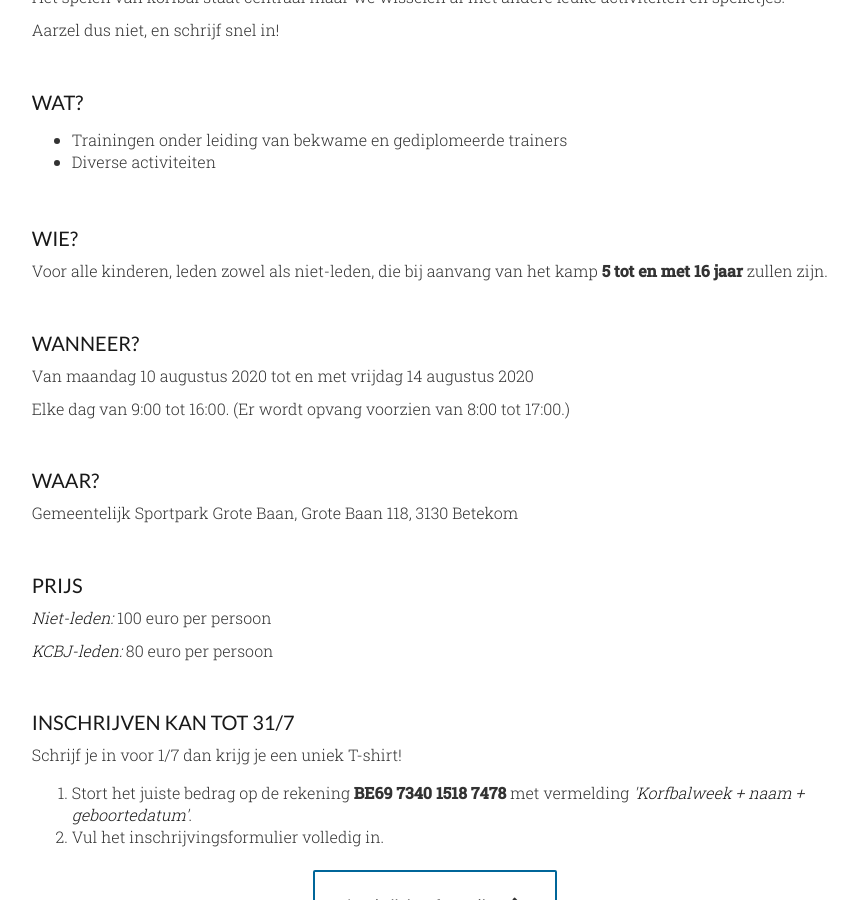
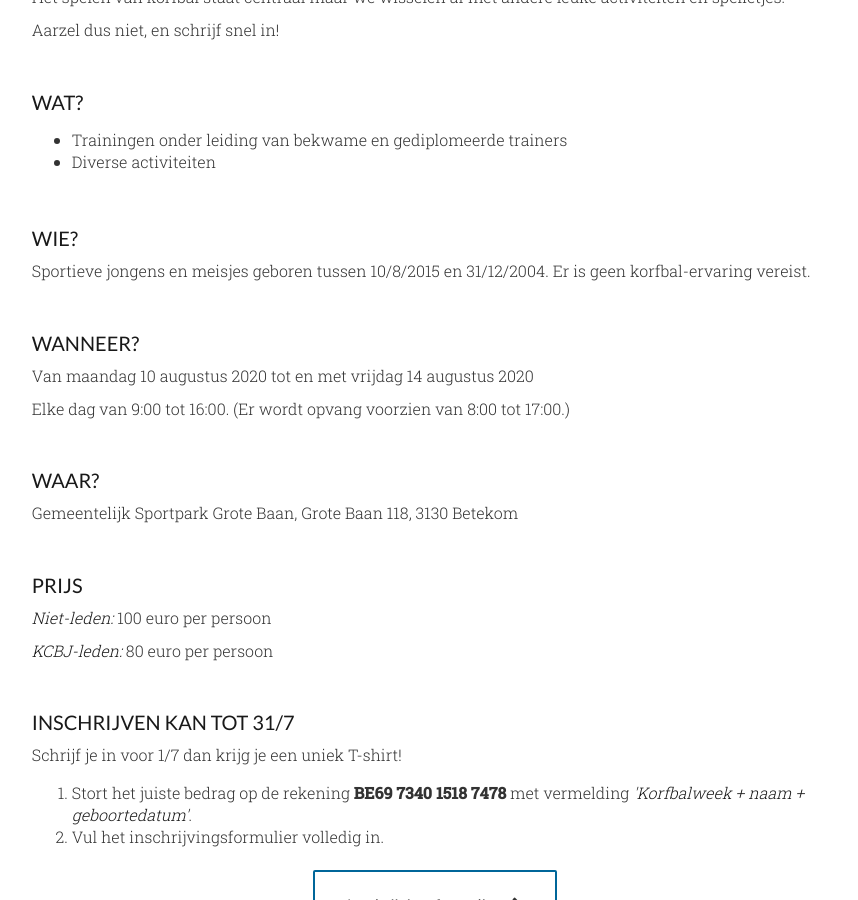
Before and after one commit to kcbj/kcbj.github.io, a Jekyll site: the page built from korfbalweek/index.html, in a window 1280 px wide and 900 px high, scrolled down 1064 px. Shown: the whole window, without its empty margins (205-1063 px from the left). Built offline with Jekyll 4.4.1, drawn with Linux system fonts in a browser that asks for light colours; nearby versions of some CDN libraries.

Commit message:
Fixed dates

```diff
--- a/korfbalweek/index.html
+++ b/korfbalweek/index.html
@@ -37,7 +37,7 @@ description: Informatie over de korfbalweek tijdens de zomer van 2020
         </div>
         <div class="text" id="wie">
             <h2>Wie?</h2>
-            <p>Voor alle kinderen, leden zowel als niet-leden, die bij aanvang van het kamp <b>5 tot en met 16 jaar</b> zullen zijn.</p>
+            <p>Sportieve jongens en meisjes geboren tussen 10/8/2015 en 31/12/2004. Er is geen korfbal-ervaring vereist.</p>
         </div>
         <div class="text" id="wanneer">
             <h2>Wanneer?</h2>
```
